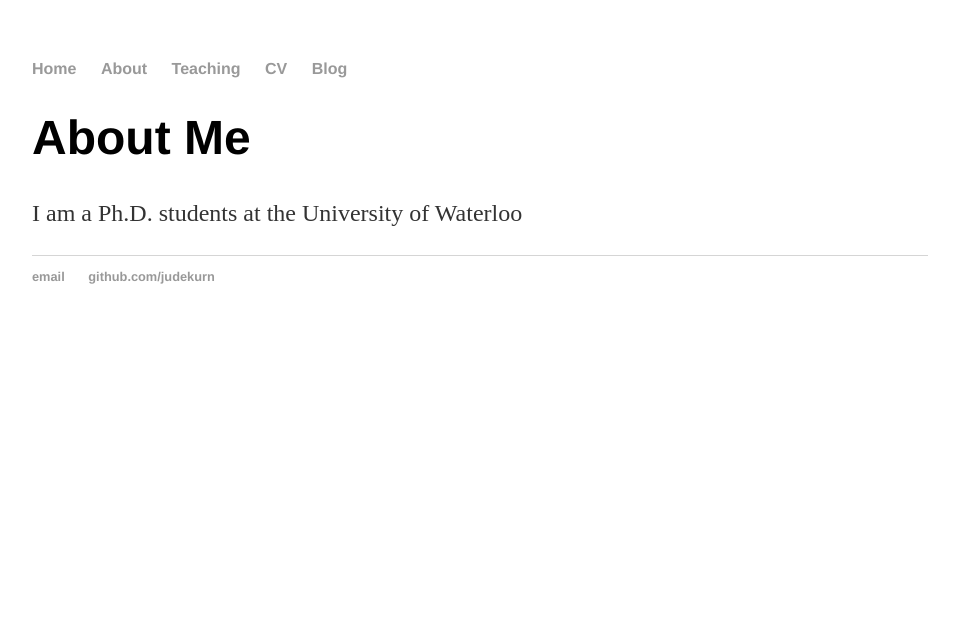
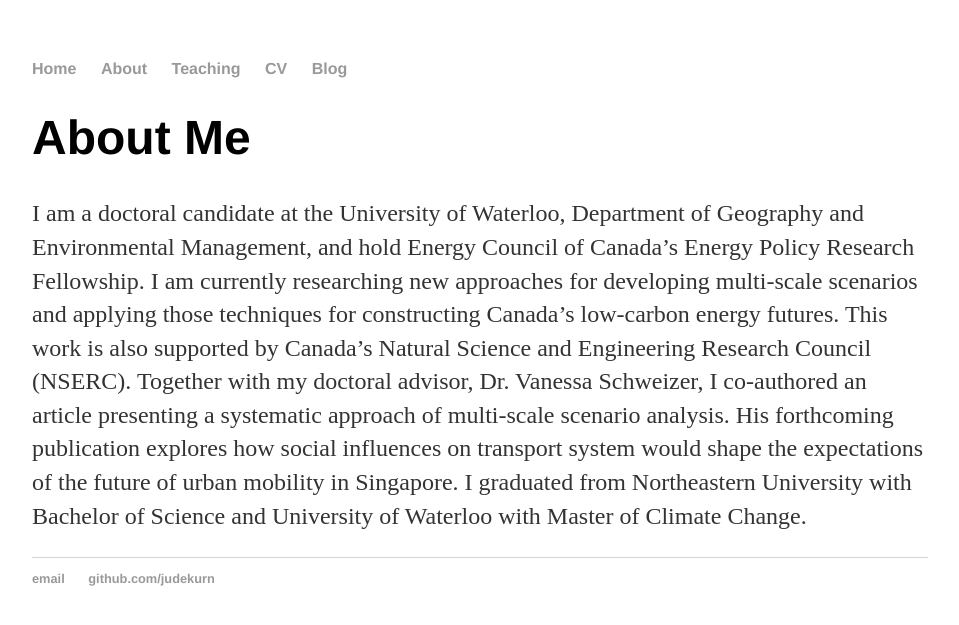
Before and after one commit to judekurn/judekurn.github.io, a Jekyll site: the page built from docs/about.md, in a window 1280 px wide. Shown: the top 625 px of the page, without its empty margins (160-1119 px from the left). Built offline with Jekyll 4.4.1, drawn with Linux system fonts in a browser that asks for light colours; our own code applies the rules of GitHub Pages for plain Markdown files.

Commit message:
Update about.md

```diff
--- a/docs/about.md
+++ b/docs/about.md
@@ -1,2 +1,2 @@
 # About Me
-I am a Ph.D. students at the University of Waterloo
+I am a doctoral candidate at the University of Waterloo, Department of Geography and Environmental Management, and hold Energy Council of Canada’s Energy Policy Research Fellowship. I am currently researching new approaches for developing multi-scale scenarios and applying those techniques for constructing Canada’s low-carbon energy futures. This work is also supported by Canada’s Natural Science and Engineering Research Council (NSERC). Together with my doctoral advisor, Dr. Vanessa Schweizer, I co-authored an article presenting a systematic approach of multi-scale scenario analysis. His forthcoming publication explores how social influences on transport system would shape the expectations of the future of urban mobility in Singapore. I graduated from Northeastern University with Bachelor of Science and University of Waterloo with Master of Climate Change.
```
